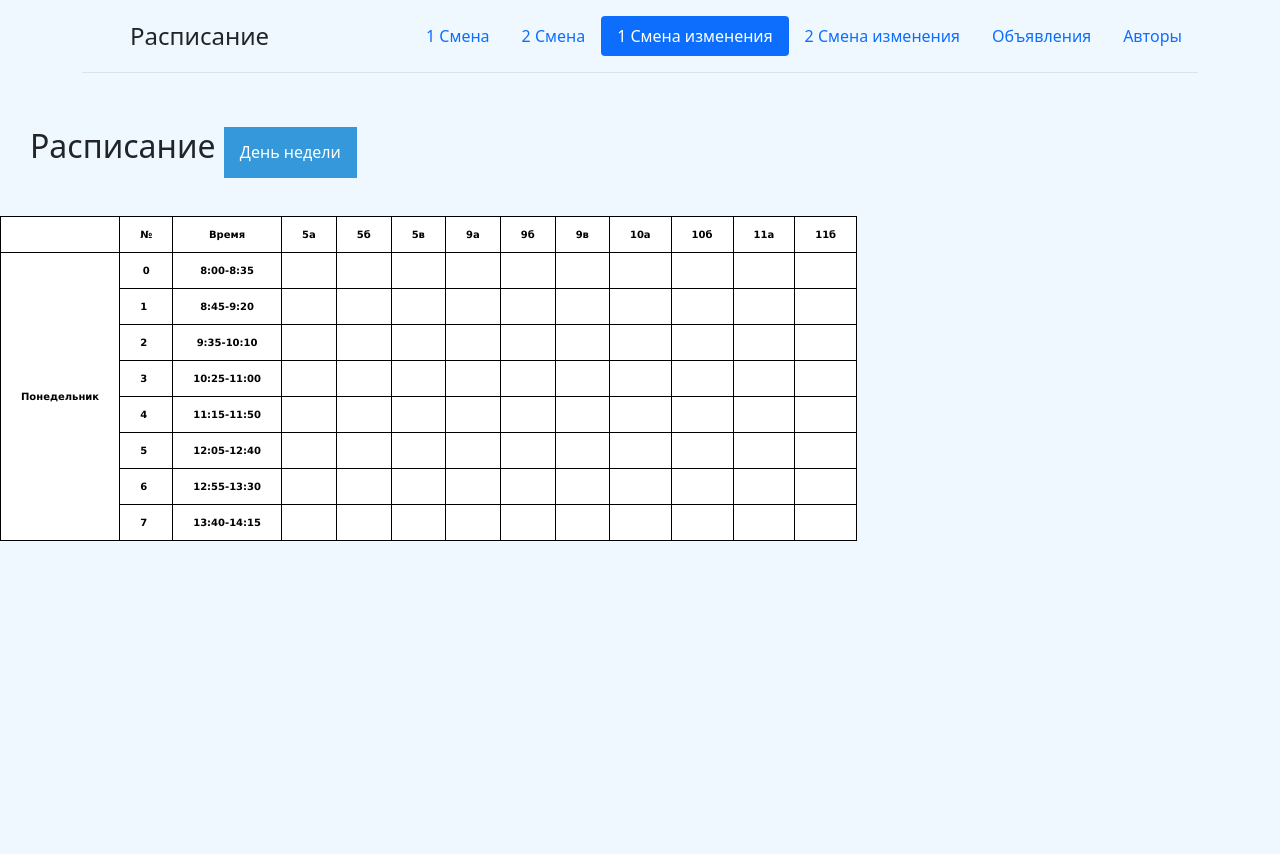
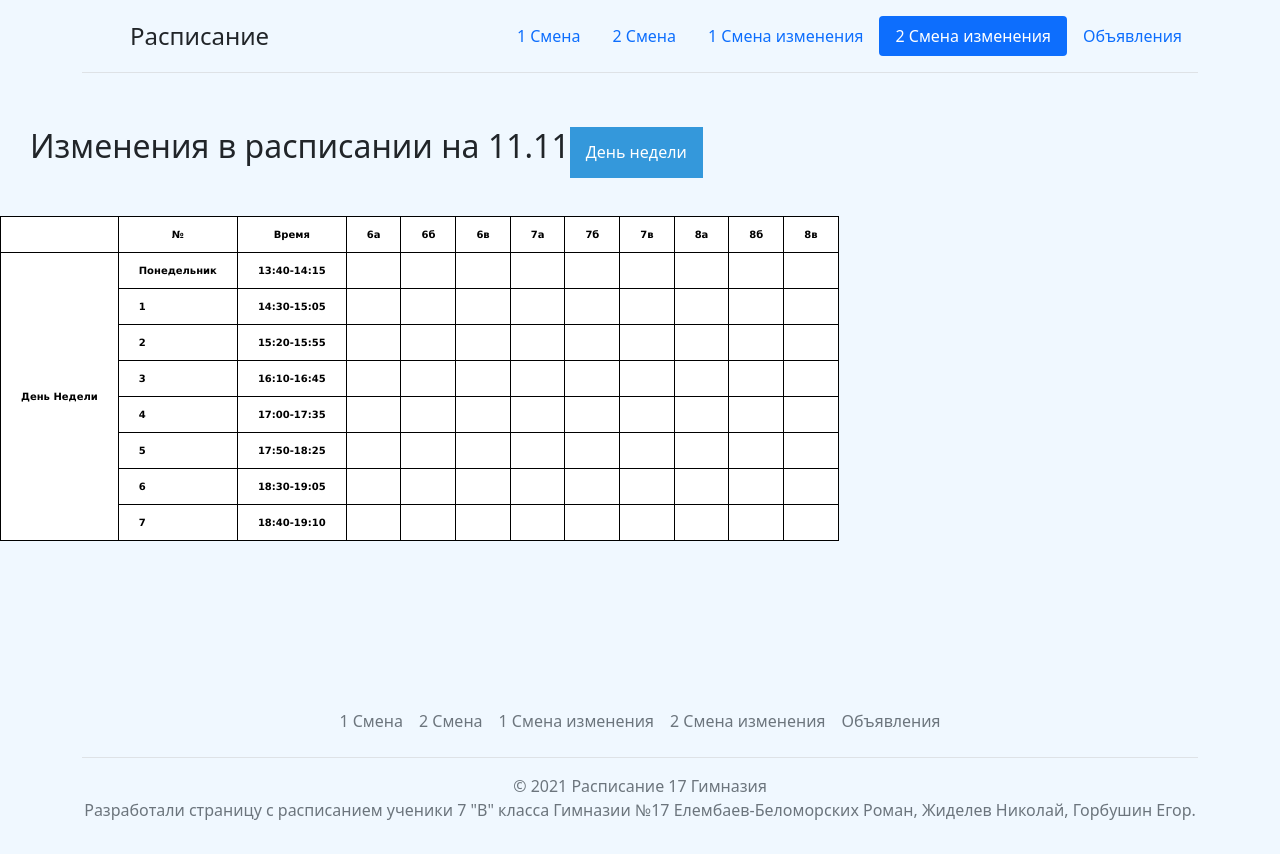
Before and after one commit to Raspisaniye-17-Gimnaziya/1_Smena_Izmeneniya, a plain HTML site: page index.html in a window 1280 px wide. Before the commit the page ends 800 px from the top, so only its background shows below. Drawn offline with Linux system fonts and the light colour scheme.

Commit message:
Update index.html

```diff
--- a/index.html
+++ b/index.html
@@ -4,10 +4,14 @@
     <meta charset="UTF-8">
     <meta http-equiv="X-UA-Compatible" content="IE=edge">
     <meta name="viewport" content="width=device-width, initial-scale=1.0">
-  <link rel="shortcut icon" href="favicon_1.ico" type="image/x-icon">
+    <title>Изменения Расписание 17 Гимназии</title>
+    <link rel="shortcut icon" href="favicon.ico" type="image/x-icon">
 <link href="bootstrap.min.css" rel="stylesheet">
-  <title>Изменения Расписание 17 Гимназии </title>
+
     <style>
+ footer{
+     flex: 0 0 auto;
+ }
    body{
             background-color: aliceblue;
         }
@@ -71,28 +75,33 @@
         .dropdown a:hover {background-color: #ddd;}
 
         .show {display: block;}
+        .content123 {
+  min-height: calc(74vh - 70px);
+}
+    .footer123 {
+  height: 50px;
+}
 </style>
   </head>
   <body>
+    <div class="content123">
   <div class="container">
     <header class="d-flex flex-wrap justify-content-center py-3 mb-4 border-bottom">
-          <a href="#" class="d-flex align-items-center mb-3 mb-md-0 me-md-auto text-dark text-decoration-none">
+      <a href="/" class="d-flex align-items-center mb-3 mb-md-0 me-md-auto text-dark text-decoration-none">
         <svg class="bi me-2" width="40" height="32"><use xlink:href="#bootstrap"/></svg>
         <span class="fs-4">Расписание</span>
       </a>
-
       <ul class="nav nav-pills">
-            <li class="nav-item"><a href="https://raspisaniye-17-gimnaziya.github.io/1_Smena/" class="nav-link">1 Смена</a></li>
+        <li class="nav-item"><a href="https://raspisaniye-17-gimnaziya.github.io/1_Smena/" class="nav-link" >1 Смена</a></li>
         <li class="nav-item"><a href="https://raspisaniye-17-gimnaziya.github.io/2_Smena/" class="nav-link">2 Смена</a></li>
-            <li class="nav-item"><a href="https://raspisaniye-17-gimnaziya.github.io/1_Smena_Izmeneniya/" class="nav-link active" aria-current="page">1 Смена изменения</a></li>
-            <li class="nav-item"><a href="https://raspisaniye-17-gimnaziya.github.io/2_Smena_Izmeneniya/" class="nav-link ">2 Смена изменения</a></li>
+        <li class="nav-item"><a href="https://raspisaniye-17-gimnaziya.github.io/1_Smena_Izmeneniya/" class="nav-link">1 Смена изменения</a></li>
+        <li class="nav-item"><a href="https://raspisaniye-17-gimnaziya.github.io/2_Smena_Izmeneniya/" class="nav-link active" aria-current="page">2 Смена изменения</a></li>
         <li class="nav-item"><a href="https://raspisaniye-17-gimnaziya.github.io/obyavleniya/" class="nav-link">Объявления</a></li>
-            <li class="nav-item"><a href="https://raspisaniye-17-gimnaziya.github.io/Avtor/" class="nav-link ">Авторы</a></li>
       </ul>
     </header>
   </div>
-<h2 class ="Rasp">
-  Расписание <div class="dropdown">
+  <h2 id = "data" class ="Rasp">
+    Изменения в расписании на 11.11<div class="dropdown">
     <button onclick="myFunction()" class="dropbtn">День недели</button>
     <div id="myDropdown" class="dropdown-content">
         <a href="#" id="pn">Понедельник</a>
@@ -132,28 +141,26 @@
      document.write('<meta name="viewport" content="width=' + widthM+ ', height=' + widthH + '">');
    }
  </script>
-<div id="tabl"></div>
+
 <table>
     <tr>
         <th></th>
         <th>№</th>
         <th>Время</th>
-    <th>5а</th>
-    <th>5б</th>
-    <th>5в</th>
-    <th>9а</th>
-    <th>9б</th>
-    <th>9в</th>
-    <th>10а</th>
-    <th>10б</th>
-    <th>11а</th>
-    <th>11б</th>
+        <th>6а</th>
+        <th>6б</th>
+        <th>6в</th>
+        <th>7а</th>
+        <th>7б</th>
+        <th>7в</th>
+        <th>8а</th>
+        <th>8б</th>
+        <th>8в</th>
     </tr>
     <tr>
         <th rowspan="8" >День Недели</th>
         <th>0</th>
-    <th>8:00-8:35</th>
-    <th></th>
+        <th>13:40-14:15</th>
         <th></th>
         <th></th>
         <th></th>
@@ -166,8 +173,7 @@
     </tr>
     <tr>
         <th>1</th>
-    <th>8:45-9:20</th>
-    <th></th>
+        <th>14:30-15:05</th>
         <th></th>
         <th></th>
         <th></th>
@@ -180,8 +186,7 @@
     </tr>
     <tr>
         <th>2</th>
-    <th>9:35-10:10</th>
-    <th></th>
+        <th>15:20-15:55</th>
         <th></th>
         <th></th>
         <th></th>
@@ -194,8 +199,7 @@
     </tr>
     <tr>
         <th>3</th>
-    <th>10:25-11:00</th>
-    <th></th>
+        <th>16:10-16:45</th>
         <th></th>
         <th></th>
         <th></th>
@@ -208,8 +212,7 @@
     </tr>
     <tr>
         <th>4</th>
-    <th>11:15-11:50</th>
-    <th></th>
+        <th>17:00-17:35</th>
         <th></th>
         <th></th>
         <th></th>
@@ -222,8 +225,7 @@
     </tr>
     <tr>
         <th>5</th>
-    <th>12:05-12:40</th>
-    <th></th>
+        <th>17:50-18:25</th>
         <th></th>
         <th></th>
         <th></th>
@@ -236,8 +238,7 @@
     </tr>
     <tr>
         <th>6</th>
-    <th>12:55-13:30</th>
-    <th></th>
+        <th>18:30-19:05</th>
         <th></th>
         <th></th>
         <th></th>
@@ -250,8 +251,7 @@
     </tr>
     <tr>
         <th>7</th>
-    <th>13:40-14:15</th>
-    <th></th>
+        <th>18:40-19:10</th>
         <th></th>
         <th></th>
         <th></th>
@@ -263,9 +263,22 @@
         <th></th>
     </tr>
 </table>
-</body>
+</div>
+<br><br><br><br><br>
+<div class="footer123">
+<div class="container">
+    <footer class="py-3 my-4">
+      <ul class="nav justify-content-center border-bottom pb-3 mb-3">
+        <li class="nav-item"><a href="https://raspisaniye-17-gimnaziya.github.io/1_Smena/" class="nav-link px-2 text-muted">1 Смена</a></li>
+        <li class="nav-item"><a href="https://raspisaniye-17-gimnaziya.github.io/2_Smena/" class="nav-link px-2 text-muted">2 Смена</a></li>
+        <li class="nav-item"><a href="https://raspisaniye-17-gimnaziya.github.io/1_Smena_Izmeneniya/" class="nav-link px-2 text-muted">1 Смена изменения</a></li>
+        <li class="nav-item"><a href="https://raspisaniye-17-gimnaziya.github.io/2_Smena_Izmeneniya/" class="nav-link px-2 text-muted">2 Смена изменения</a></li>
+        <li class="nav-item"><a href="https://raspisaniye-17-gimnaziya.github.io/obyavleniya/" class="nav-link px-2 text-muted">Объявления</a></li>
+      </ul>
+      <p class="text-center text-muted">&copy; 2021 Расписание 17 Гимназия<br>Разработали страницу с расписанием ученики 7 "В" класса Гимназии №17 Елембаев-Беломорских Роман, Жиделев Николай, Горбушин Егор.</p>
+    </footer>
+  </div>
 </div>
 <script src="script.js"></script>
-
 </body>
 </html>
```
Lines whose indentation alone changed are shown as unchanged.
